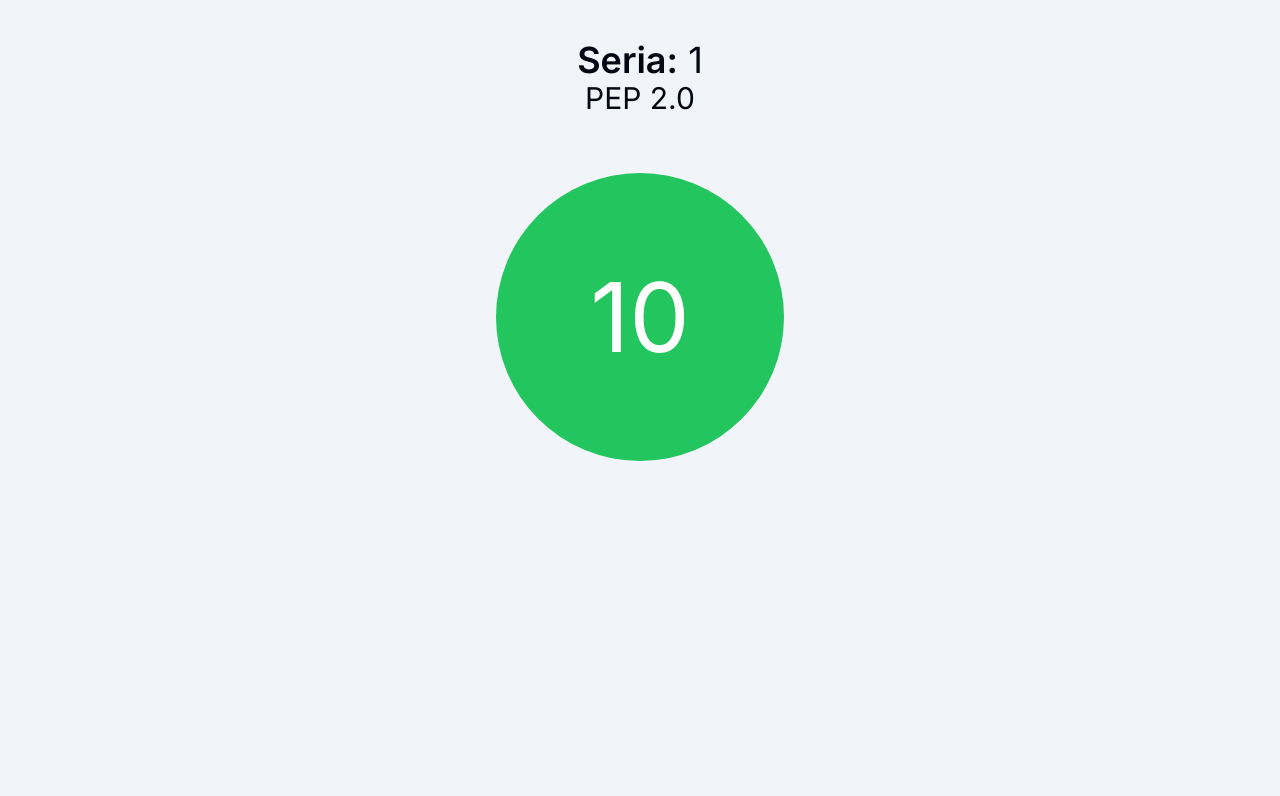
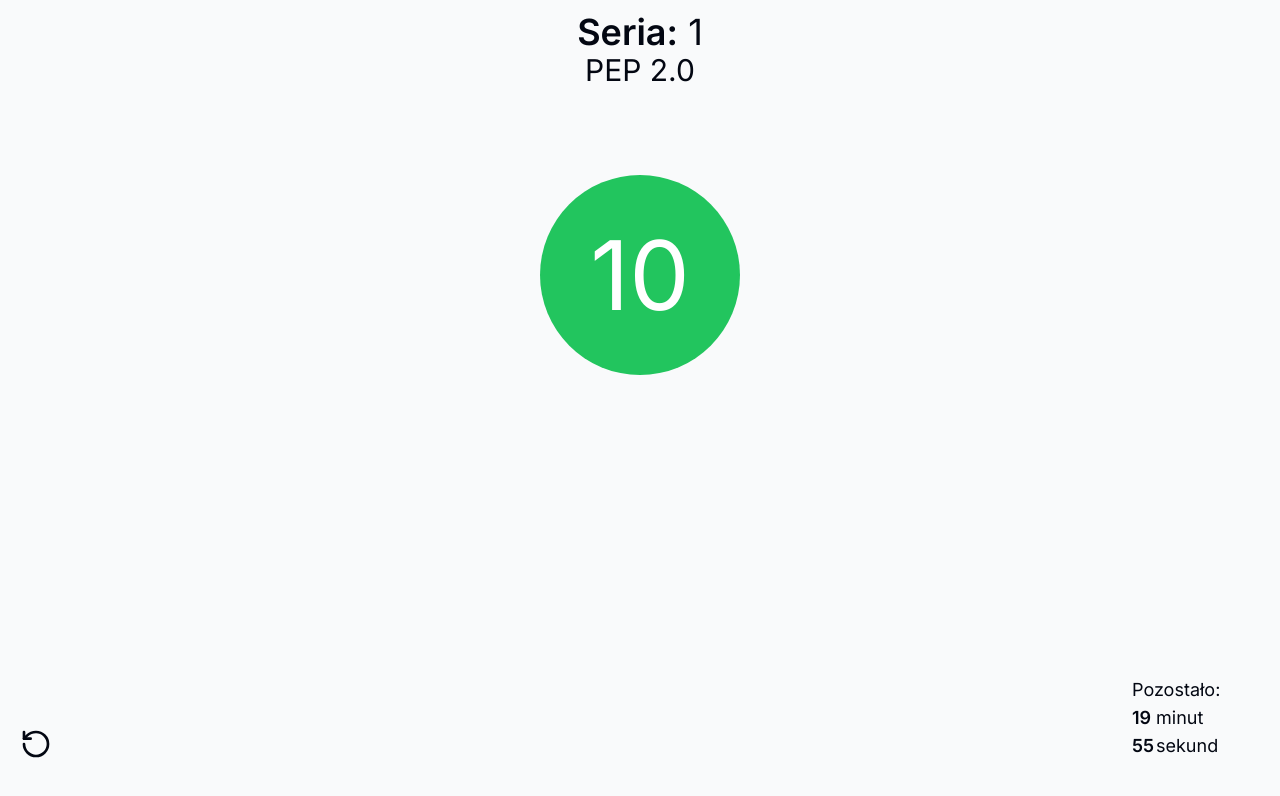
Before and after one commit to LukaszSlowik/drenaz, a Next.js app: page / in a window 1280 px wide. Shown: the top 796 px of the page. Built offline with nearby package versions, Linux system fonts and the light colour scheme.

Commit message:
first commit

```diff
--- a/app/components/Counter.tsx
+++ b/app/components/Counter.tsx
@@ -1,26 +1,66 @@
 "use client";
 import { cn } from "@/lib/utils";
 import React, { useEffect, useState } from "react";
-
+import { useLocalStorage } from "usehooks-ts";
+import ModalResetCount from "./modals/ModalResetCount";
+import { RotateCcw } from "lucide-react";
+import MyTimer from "./MyTimer";
 type Props = {};
 
+let initialDate = new Date();
+initialDate.setSeconds(initialDate.getSeconds() + 12000);
 let indexOfExcercise = 0;
 const typeOfExcercises = ["PEP 2.0", "PEP 2.5", "Aerobika"];
 const series = [1, 2, 3];
 const Counter = (props: Props) => {
-  const [count, setCount] = React.useState(10);
+  const [mounted, setMounted] = useState(false);
+
+  //const [count, setCount] = React.useState(3);
+  const [count, setCount] = useLocalStorage("count", 10);
+
   const [typeOfExcercise, setTypeOfExcercise] = React.useState<string>(
     typeOfExcercises[indexOfExcercise]
   );
-  const [serie, setSerie] = React.useState<number>(series[0]);
-  const [endOfSeries, setEndOfSeries] = React.useState(false);
-  const [rotate, setRotate] = React.useState(0);
+  const [serie, setSerie] = useLocalStorage("serie", series[0]);
+  const [endOfSeries, setEndOfSeries] = useLocalStorage("endOfSeries", false);
+  const [reset, setReset] = useState(false);
+  const [timer, setTimer] = useLocalStorage("timer", initialDate);
+  const [open, setOpen] = useState(false);
+  console.log("End of series", endOfSeries);
+  //   const [rotate, setRotate] = React.useState(0);
+
+  if (serie === 3 && indexOfExcercise === 2 && count === 0) {
+    setCount(10);
+    setTypeOfExcercise(typeOfExcercises[0]);
+    setSerie(1);
+  }
 
   console.log(typeOfExcercise);
   const [disabled, setDisabled] = React.useState(false);
+  useEffect(() => {
+    setMounted(true);
+  }, []);
+
+  useEffect(() => {
+    if (endOfSeries === true || reset === true) {
+      setCount(10);
+      setTypeOfExcercise(typeOfExcercises[0]);
+      setSerie(1);
+      setEndOfSeries(false);
+      setReset(false);
+      setTimer(() => {
+        let time = new Date();
+        time.setSeconds(time.getSeconds() + 12000);
+        return time;
+      });
+    }
+    // eslint-disable-next-line react-hooks/exhaustive-deps
+  }, [reset]);
+
+  if (!mounted) return null;
 
   const handleCounterClick = () => {
-    setRotate(1);
+    //setRotate(1);
     let newCount = count === 1 ? 10 : count - 1;
     if (count === 1) {
       if (serie === 3 && indexOfExcercise === 2) {
@@ -35,11 +75,6 @@ const Counter = (props: Props) => {
         setTypeOfExcercise(typeOfExcercises[indexOfExcercise]);
       } else indexOfExcercise++;
     }
-    // if (count === 1 && indexOfExcercise === 2 && serie < 3) {
-    //   setSerie(serie + 1);
-    //   indexOfExcercise = 0;
-    //   setTypeOfExcercise(typeOfExcercises[indexOfExcercise]);
-    // }
 
     console.log(count);
     setDisabled(true);
@@ -49,8 +84,36 @@ const Counter = (props: Props) => {
     setCount(newCount);
   };
   return (
-    <div className="flex items-center  min-h-screen flex-col w-full bg-slate-100">
-      <div className="p-10 text-2xl ">
+    <div className="flex items-center  min-h-screen flex-col w-full bg-slate-30 relative ">
+      <ModalResetCount
+        open={open}
+        onReset={() => {
+          setOpen(false);
+          setReset(true);
+        }}
+        onClose={() => setOpen(false)}
+      >
+        <p> Czy chcesz zacząć od nowa ?</p>
+      </ModalResetCount>
+      <div className="fixed bottom-10 left-5 z-40">
+        <p
+          onClick={() => {
+            setOpen(true);
+            console.log("reset");
+          }}
+        >
+          <RotateCcw className="w-8 h-8" />
+        </p>
+      </div>
+      <div className="fixed bottom-10 right-5 z-40">
+        <MyTimer
+          //key={String(reset)}
+          expiryTimestamp={timer}
+          pauseFromParent={endOfSeries}
+        />
+      </div>
+
+      <div className="p-3 text-2xl ">
         <p className="text-4xl text-center">
           <span className="font-semibold ">Seria:</span> <span>{serie}</span>
         </p>
@@ -59,11 +122,11 @@ const Counter = (props: Props) => {
       <div className="flex   flex-1 w-full h-full relative">
         <button
           onClick={handleCounterClick}
-          onAnimationEnd={() => setRotate(0)}
+          //onAnimationEnd={() => setRotate(0)}
           disabled={disabled}
-          data-clicked={rotate}
+          //data-clicked={rotate}
           className={cn(
-            "cursor-pointer rounded-[50%] bg-green-500 aspect-square w-2/4 sm:w-72 transform-  absolute top-1/4 left-1/2 -translate-x-1/2 -translate-y-1/2  text-white text-8xl flex items-center justify-center"
+            "cursor-pointer rounded-[50%] bg-green-500 aspect-square w-2/4 max-w-[200px]    absolute top-1/4 left-1/2 -translate-x-1/2 -translate-y-1/2  text-white text-8xl flex items-center justify-center"
           )}
         >
           {endOfSeries ? (
--- /dev/null
+++ b/app/components/MyTimer.tsx
@@ -0,0 +1,65 @@
+import React from "react";
+import { useTimer } from "react-timer-hook";
+
+type Props = {
+  expiryTimestamp: Date;
+  pauseFromParent: boolean;
+};
+
+const MyTimer = ({ expiryTimestamp, pauseFromParent }: Props) => {
+  const {
+    totalSeconds,
+    seconds,
+    minutes,
+    hours,
+    days,
+    isRunning,
+    start,
+    pause,
+    resume,
+    restart,
+  } = useTimer({
+    expiryTimestamp,
+    onExpire: () => console.warn("onExpire called"),
+  });
+
+  React.useEffect(() => {
+    if (pauseFromParent === true) {
+      pause();
+    }
+    // eslint-disable-next-line react-hooks/exhaustive-deps
+  }, [pauseFromParent]);
+
+  return (
+    <div className="w-32 text-lg">
+      <div>
+        {/* <span>{days}</span>:<span>{hours}</span>: */}
+        <p> Pozostało: </p>
+        <p className="relative">
+          <span className="font-semibold">{minutes}</span>
+          <span className="absolute top-0 left-6">minut</span>{" "}
+        </p>
+        <p className="relative">
+          <span className="font-semibold">{seconds}</span>{" "}
+          <span className="absolute top-0 left-6">sekund</span>
+        </p>
+      </div>
+      {/* <p>{isRunning ? "Running" : "Not running"}</p> */}
+      {/* <button onClick={start}>Start</button>
+      <button onClick={pause}>Pause</button>
+      <button onClick={resume}>Resume</button> */}
+      {/* <button
+        onClick={() => {
+          // Restarts to 5 minutes timer
+          const time = new Date();
+          time.setSeconds(time.getSeconds() + 300);
+          restart(time);
+        }}
+      >
+        Restart
+      </button>*/}
+    </div>
+  );
+};
+
+export default MyTimer;
--- /dev/null
+++ b/app/components/modals/ModalResetCount.tsx
@@ -0,0 +1,40 @@
+import React from "react";
+import { createPortal } from "react-dom";
+type Props = {
+  open: boolean;
+  children: React.ReactNode;
+  onClose: () => void;
+  onReset: () => void;
+};
+
+const ModalResetCount = ({ open, onReset, children, onClose }: Props) => {
+  if (!open) return null;
+  return createPortal(
+    <>
+      <div className="fixed bottom-0 left-0 right-0 top-0 bg-slate-900/90 z-20">
+        <div className="fixed left-1/2 top-1/2 z-10  w-5/6 max-w-sm -translate-x-2/4 -translate-y-2/4 rounded-md bg-white px-10 py-6 shadow-md">
+          <div className="mx-6 text-xl font-semibold sm:my-4 sm:text-2xl ">
+            {children}
+          </div>
+          <div className="flex flex-row-reverse gap-4">
+            <button
+              onClick={onReset}
+              className="mt-8  rounded-md bg-green-500 px-4 py-2 text-white hover:bg-green-600"
+            >
+              Tak
+            </button>
+            <button
+              onClick={onClose}
+              className="mt-8  rounded-md bg-white px-4 py-2 text-green-600 hover:bg-green-700 outline"
+            >
+              Nie
+            </button>
+          </div>
+        </div>
+      </div>
+    </>,
+    document.getElementById("modal-root") as HTMLElement
+  );
+};
+
+export default ModalResetCount;
--- a/app/layout.tsx
+++ b/app/layout.tsx
@@ -19,6 +19,7 @@ export default function RootLayout({
       <body
         className={`${inter.className} bg-gray-50 text-gray-950 relative w-full  overflow-x-hidden`}
       >
+        <div id="modal-root"></div>
         {/* <div className="bg-[#fbe2e3] absolute -z-10 top-[-6rem] right-[11rem] h-[31.25rem] w-[31.25rem] rounded-full blur-[10rem] sm:w-[68.75rem]"></div>
         <div className="bg-[#dbd7fb] absolute -z-10 top-[-1rem] left-[11rem] h-[31.25rem] w-[50rem] rounded-full blur-[10rem] sm:w-[68.75rem] md:left-[-33rem] lg:left-[-28rem] xl:left-[-15rem] 2xl:left-[-5rem]"></div> */}
         {children}
--- /dev/null
+++ b/global.d.ts
@@ -0,0 +1,5 @@
+declare global {
+  interface DocumentEventMap {
+    "my-custom-event": CustomEvent<{ exampleArg: string }>;
+  }
+}
--- a/package.json
+++ b/package.json
@@ -16,12 +16,15 @@
     "clsx": "^2.0.0",
     "eslint": "8.47.0",
     "eslint-config-next": "13.4.16",
+    "lucide-react": "^0.268.0",
     "next": "13.4.16",
     "postcss": "8.4.28",
     "react": "18.2.0",
     "react-dom": "18.2.0",
+    "react-timer-hook": "^3.0.7",
     "tailwind-merge": "^1.14.0",
     "tailwindcss": "3.3.3",
-    "typescript": "5.1.6"
+    "typescript": "5.1.6",
+    "usehooks-ts": "^2.9.1"
   }
 }
```
Also changed, not shown: svg/rotate.svg (added), 1 other file (tests, documents, lock files or other folders).
